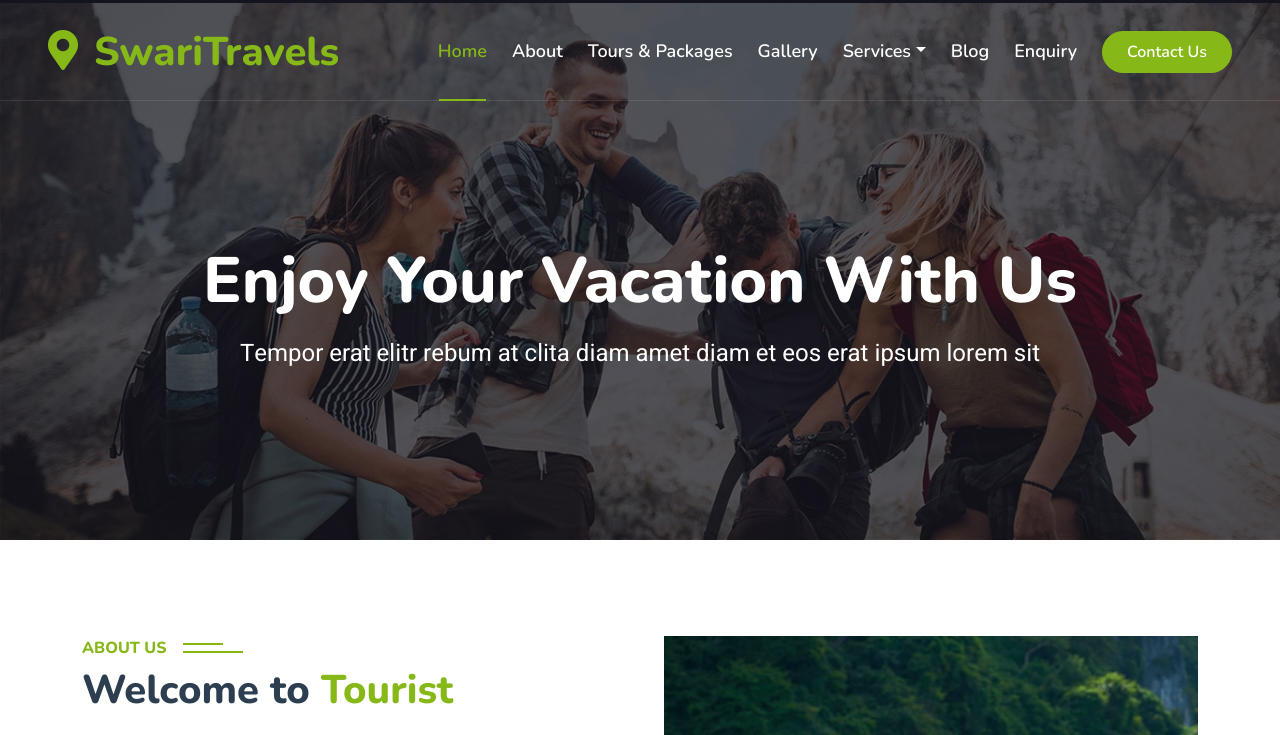
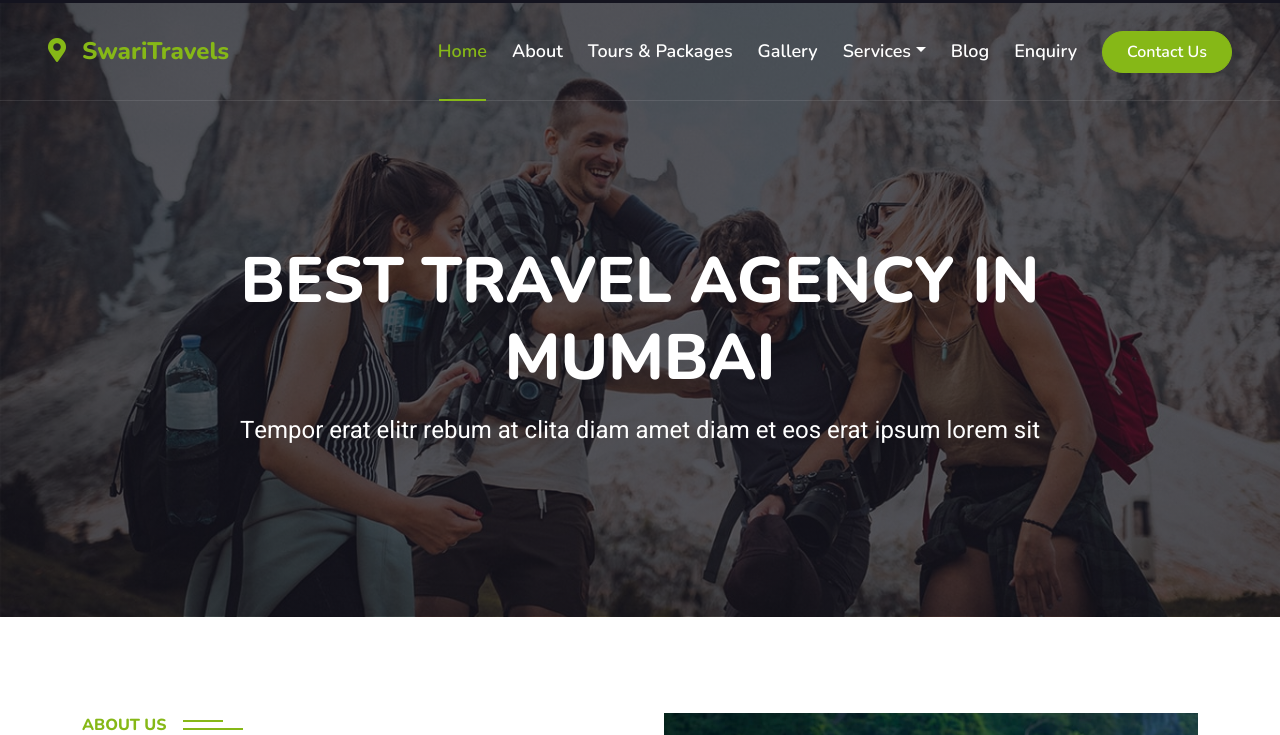
Before and after one commit to Webdunia8726/Swaritour-Packages, a plain HTML site: page index.html in a window 1280 px wide. Shown: the part 42-777 px from the top of the page. Drawn offline with nearby package versions, Linux system fonts and the light colour scheme.

Commit message:
add contact

```diff
--- a/index.html
+++ b/index.html
@@ -52,7 +52,20 @@
 
    </div>
 
-
+   <div class="container-fluid bg-primary py-5 mb-5 hero-header">
+    <div class="container py-5">
+        <div class="row justify-content-center py-5">
+            <div class="col-lg-10 pt-lg-5 mt-lg-5 text-center">
+                <h1 class="display-3 text-white mb-3 animated slideInDown">BEST TRAVEL AGENCY IN MUMBAI</h1>
+                <p class="fs-4 text-white mb-4 animated slideInDown">Tempor erat elitr rebum at clita diam amet diam et eos erat ipsum lorem sit</p>
+                <!-- <div class="position-relative w-75 mx-auto animated slideInDown">
+                    <input class="form-control border-0 rounded-pill w-100 py-3 ps-4 pe-5" type="text" placeholder="Eg: Thailand">
+                    <button type="button" class="btn btn-primary rounded-pill py-2 px-4 position-absolute top-0 end-0 me-2" style="margin-top: 7px;">Search</button>
+                </div> -->
+            </div>
+        </div>
+    </div>
+</div>
     <!-- About Start -->
     <div class="container-xxl py-5">
         <div class="container">
@@ -691,7 +704,7 @@
         const message = document.getElementById('message').value;
 
         // Create the WhatsApp message text
-        const whatsappMessage = `Hello, I'm ${name}%0AEmail: ${email}%0ADate & Time: ${datetime}%0AMessage: ${message}`;
+        const whatsappMessage = `Hello, I'm ${name}Email: ${email}Date & Time: ${datetime}Message: ${message}`;
 
         // WhatsApp API URL with your message text
         const whatsappURL = `https://wa.me/9140012929?text=${encodeURIComponent(whatsappMessage)}`;
--- a/scriptnavbar.js
+++ b/scriptnavbar.js
@@ -5,7 +5,7 @@ document.addEventListener("DOMContentLoaded", function () {
         <div class="container-fluid position-relative p-0">
         <nav class="navbar navbar-expand-lg navbar-light px-4 px-lg-5 py-3 py-lg-0">
             <a href="" class="navbar-brand p-0">
-                <h1 class="text-primary m-0"><i class="fa fa-map-marker-alt me-3"></i>SwariTravels</h1>
+                <h4 class="text-primary m-0"><i class="fa fa-map-marker-alt me-3"></i>SwariTravels</h4>
                 <!-- <img src="img/logo.png" alt="Logo"> -->
             </a>
             <button class="navbar-toggler" type="button" data-bs-toggle="collapse" data-bs-target="#navbarCollapse">
@@ -35,20 +35,7 @@ document.addEventListener("DOMContentLoaded", function () {
             </div>
         </nav>
 
-        <div class="container-fluid bg-primary py-5 mb-5 hero-header">
-            <div class="container py-5">
-                <div class="row justify-content-center py-5">
-                    <div class="col-lg-10 pt-lg-5 mt-lg-5 text-center">
-                        <h1 class="display-3 text-white mb-3 animated slideInDown">Enjoy Your Vacation With Us</h1>
-                        <p class="fs-4 text-white mb-4 animated slideInDown">Tempor erat elitr rebum at clita diam amet diam et eos erat ipsum lorem sit</p>
-                        <!-- <div class="position-relative w-75 mx-auto animated slideInDown">
-                            <input class="form-control border-0 rounded-pill w-100 py-3 ps-4 pe-5" type="text" placeholder="Eg: Thailand">
-                            <button type="button" class="btn btn-primary rounded-pill py-2 px-4 position-absolute top-0 end-0 me-2" style="margin-top: 7px;">Search</button>
-                        </div> -->
-                    </div>
-                </div>
-            </div>
-        </div>
+
     </div>
       `;
     }
```
